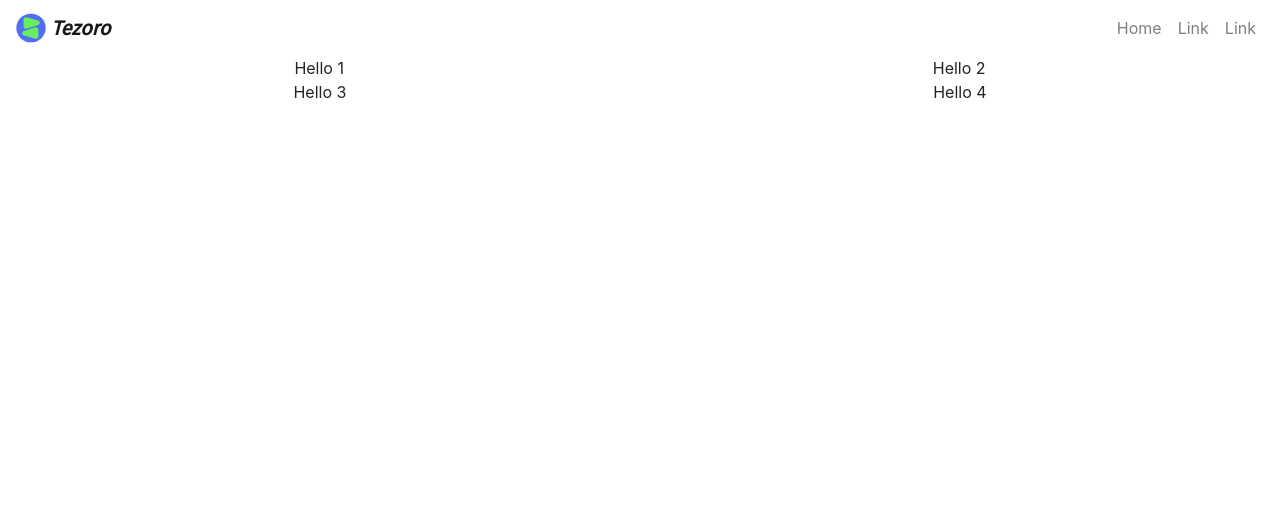
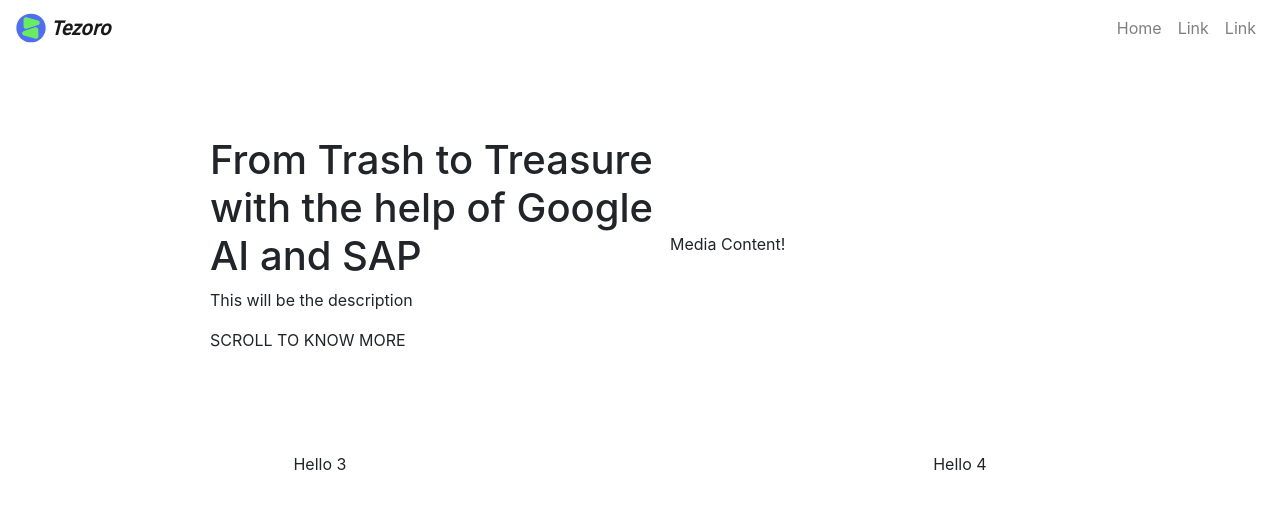
Before and after one commit to jf-eirinha/tezoroweb, a React (Create React App) app: page / in a window 1280 px wide. Shown: the top 508 px of the page. Built offline with nearby package versions, Linux system fonts and the light colour scheme.

Commit message:
added main content section

```diff
--- a/src/App.js
+++ b/src/App.js
@@ -2,6 +2,8 @@
 import './App.scss';
 import Grid from '@material-ui/core/Grid';
 import Topbar from './components/Topbar';
+import MainTextContent from './components/MainTextContent';
+import MainMediaContent from './components/MainMediaContent';
 
 class App extends Component {
   render() {
@@ -18,10 +20,15 @@
 
         <Grid container
           direction="row"
-          justify="space-around"
-          alignItems="center">
-            <Grid item>Hello 1</Grid>
-            <Grid item>Hello 2</Grid>
+          justify="center"
+          alignItems="center"
+          className="main-content">
+            <Grid item>
+              <MainTextContent/>
+            </Grid>
+            <Grid item>
+              <MainMediaContent/>
+            </Grid>
         </Grid>
 
         <Grid container
--- a/src/App.scss
+++ b/src/App.scss
@@ -52,3 +52,16 @@
   font-weight: 600;
   color: #767175;
 }
+
+.main-text-content {
+  width: 460px;
+}
+
+.main-media-content {
+  width: 400px;
+}
+
+.main-content {
+  margin-top: 80px;
+  margin-bottom: 100px;
+}
--- /dev/null
+++ b/src/components/MainMediaContent.js
@@ -0,0 +1,9 @@
+import React, { Component } from 'react'
+
+export default class MainMediaContent extends Component {
+  render() {
+    return (
+            <div className="main-media-content">Media Content!</div>
+    )
+  }
+}
--- /dev/null
+++ b/src/components/MainTextContent.js
@@ -0,0 +1,15 @@
+import React, { Component } from 'react'
+
+export default class MainTextContent extends Component {
+  render() {
+    return (
+          <div className="main-text-content">
+              <h1>From Trash to Treasure with the help of Google AI and SAP</h1>
+              <p>This will be the description</p>
+              <a>
+                  <span>SCROLL TO KNOW MORE</span>
+              </a>
+          </div>
+    )
+  }
+}
```
